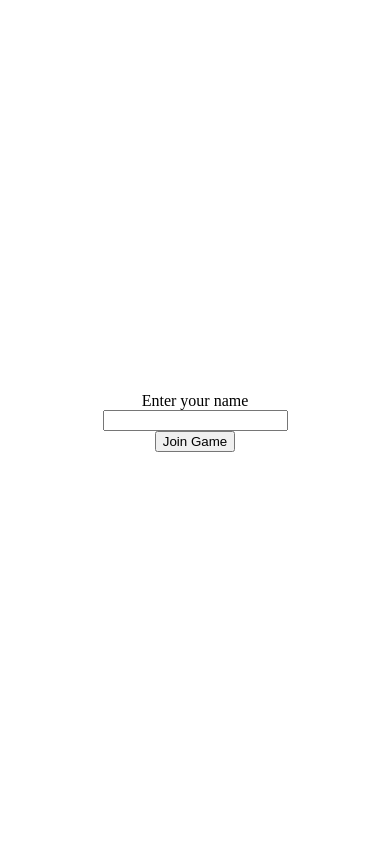
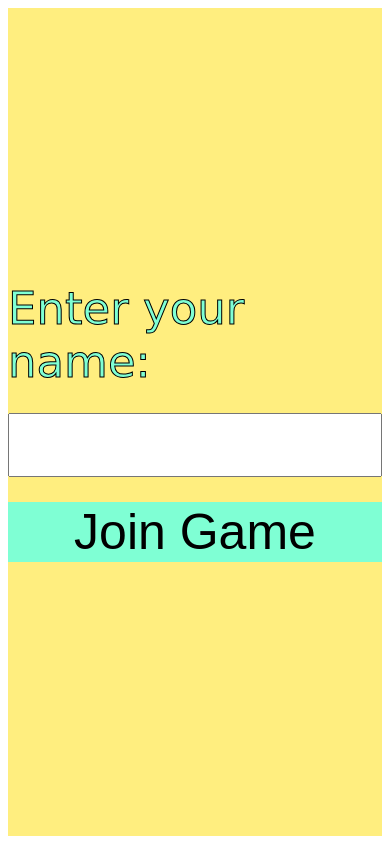
Before and after one commit to m-weeks/pimp-my-shell, a website built with webpack: page index.html in a window 390 px wide. Built offline with nearby package versions, Linux system fonts and the light colour scheme.

Commit message:
Changed phone css

```diff
--- a/index.html
+++ b/index.html
@@ -1,13 +1,12 @@
 <html>
 <head>
     <title>Pimp My Shell</title>
-
 </head>
 <body>
-    <div style="display: flex; flex-direction: column; justify-content: center;align-items: center; height: 100%; width: 100%;">
-            <span>Enter your name</span>
-            <input type="text" id="name"/>
-            <button id="join">Join Game</button>
+    <div style="display: flex; flex-direction: column; justify-content: center;align-items: center; height: 100%; width: 100%; background-color: rgba(255, 238, 127);">
+            <span style="font-family: 'Freckle Face', cursive;color: aquamarine;font-size: 45px;-webkit-text-stroke: 1px black; margin-bottom: 25px;">Enter your name:</span>
+            <input type="text" id="name" style="width: 100%; font-size: 50px; text-align: center;"/>
+            <button id="join" style="margin-top: 25px; width: 100%; background-color: aquamarine;font-size: 50px; border: none;">Join Game</button>
     </div>
 <script>
 document.getElementById("join").onclick = function ()
```
